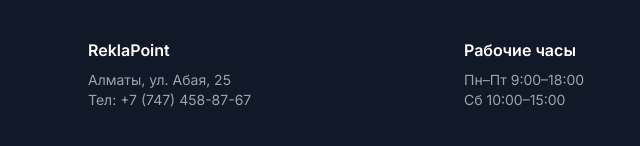
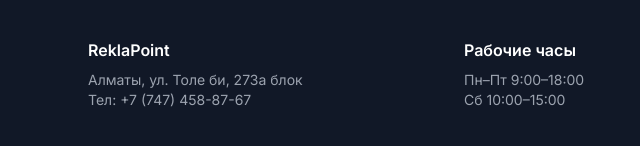
Before and after one commit to aigerimsambai/reklapoint.kz, a plain HTML site: page index.html in a window 1280 px wide. Shown: the part 2652-2798 px from the top of the page, 0-640 px from the left. Drawn offline with nearby package versions, Linux system fonts and the light colour scheme.

Commit message:
Update index.html

```diff
--- a/index.html
+++ b/index.html
@@ -183,7 +183,7 @@
     <div class="max-w-6xl mx-auto px-6 grid md:grid-cols-3 gap-6">
       <div>
         <div class="font-semibold text-white">ReklaPoint</div>
-        <div class="text-sm text-gray-400 mt-2">Алматы, ул. Абая, 25<br/>Тел: +7 (747) 458-87-67</div>
+        <div class="text-sm text-gray-400 mt-2">Алматы, ул. Толе би, 273а блок<br/>Тел: +7 (747) 458-87-67</div>
       </div>
       <div>
         <div class="font-semibold text-white">Рабочие часы</div>
```
